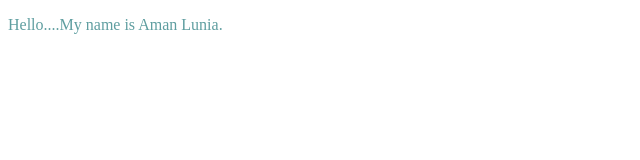
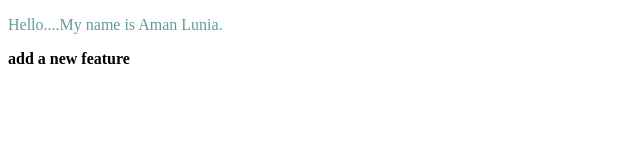
Before and after one commit to Aman07102001/Local_Repo, a plain HTML site: page index.html in a window 1280 px wide. Shown: the whole page, without its empty margins (0-640 px from the left). Drawn offline with Linux system fonts and the light colour scheme.

Commit message:
add new feature

```diff
--- a/index.html
+++ b/index.html
@@ -10,5 +10,6 @@
     <p>
         Hello....My name is Aman Lunia.
     </p>
+    <b> add a new feature </b>
 </body>
 </html>
```
